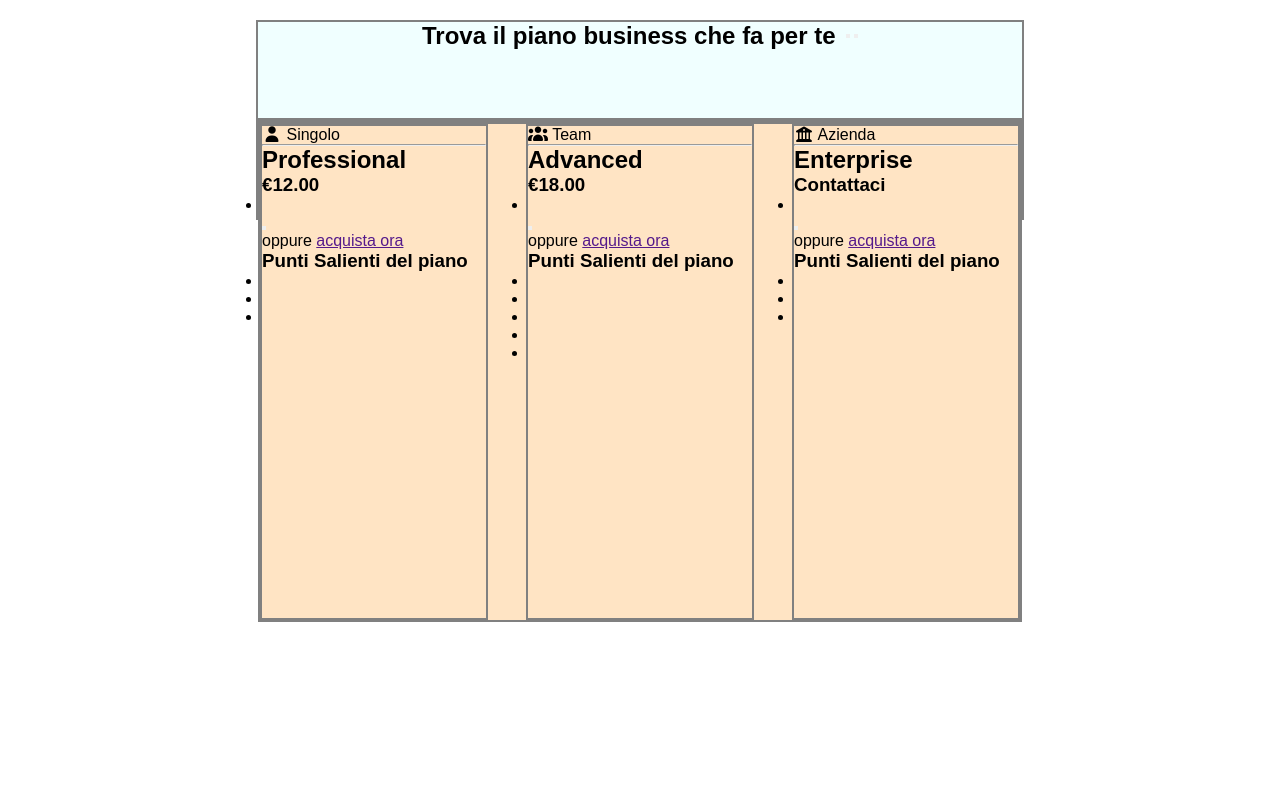
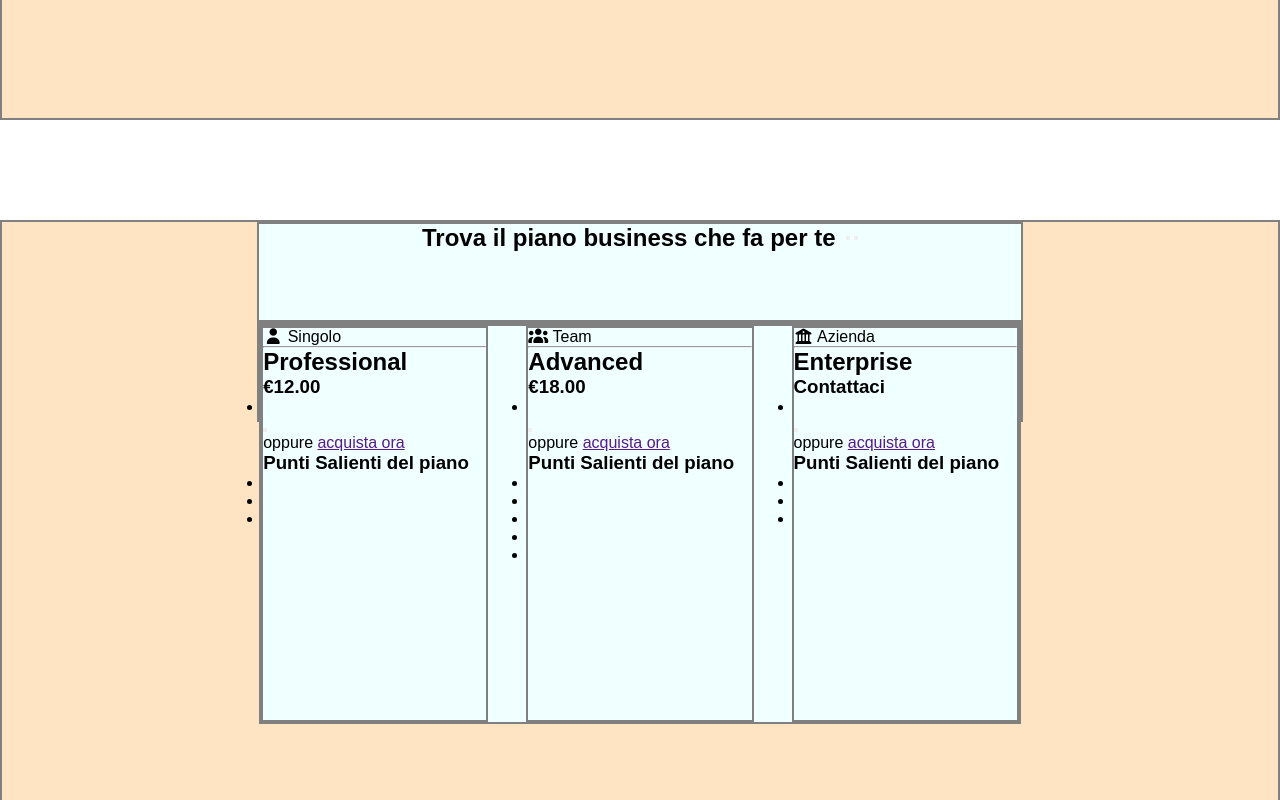
Before and after one commit to SwitchTia/htmlcss-dropbox, a plain HTML site: page index.html in a window 1280 px wide. Shown: the part 780-1580 px from the top of the page. Before the commit the page ends 1402 px from the top, so only its background shows below. Drawn offline with Linux system fonts and the light colour scheme.

Commit message:
Fix: Section 1 cards

```diff
--- a/css/style.css
+++ b/css/style.css
@@ -23,7 +23,7 @@ body{
     /* max-width: 1000px;
      */
     /* debug */
-    height: 500px;
+    height: 700px;
     border: solid 2px gray;
     background-color: bisque;
 }
@@ -51,6 +51,10 @@ body{
     height: 100px;
     border: solid 2px gray;
     background-color: azure;
+}
+
+.width-100{
+    width: 100%;
 }
 
 .col-30{
@@ -125,3 +129,12 @@ header{
 .header-logo{
     height: 60px;
 }
+
+/*
+*******************************
+DEBUG
+*******************************
+*/
+.height {
+    height: 400px;
+}
--- a/index.html
+++ b/index.html
@@ -80,8 +80,10 @@
                  </section>
             </div>
         </section>
+
+
         <!-- Section 1 -->
-        <section>
+        <section class="container">
             <div class="small-container">
                 <h2>Trova il piano business che fa per te</h2>
                 <div>
@@ -91,8 +93,8 @@
                 </div>
             </div>
             <div class="small-container">
-                <!-- Card 1 -->
-                 <div class="container flex justify-between">
+                <div class="small-container width-100 flex justify-between height">
+                    <!-- Card 1 -->
                     <div class="col-30">
                         <span class="">
                             <i class="fa-solid fa-user"></i>
@@ -123,8 +125,8 @@
                                 <li></li>
                             </ul>
                         </div>
-
                     </div>
+                    <!-- Card 2 -->
                     <div class="col-30">
                         <span>
                             <i class="fa-solid fa-users"></i>
@@ -157,8 +159,8 @@
                                 <li></li>
                             </ul>
                         </div>
-
                     </div>
+                    <!-- Card 3 -->
                     <div class="col-30">
                         <span>
                             <i class="fa-solid fa-building-columns"></i>
@@ -194,6 +196,11 @@
             </div>
         </section>
 
+        <!-- Section 1 bonus card  -->
+        <section class="container">
+
+        </section>
+
     </main>
 
     <footer></footer>
```
